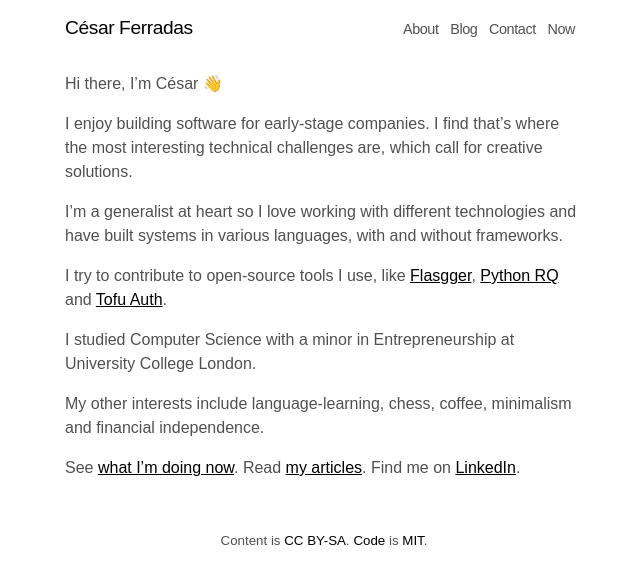
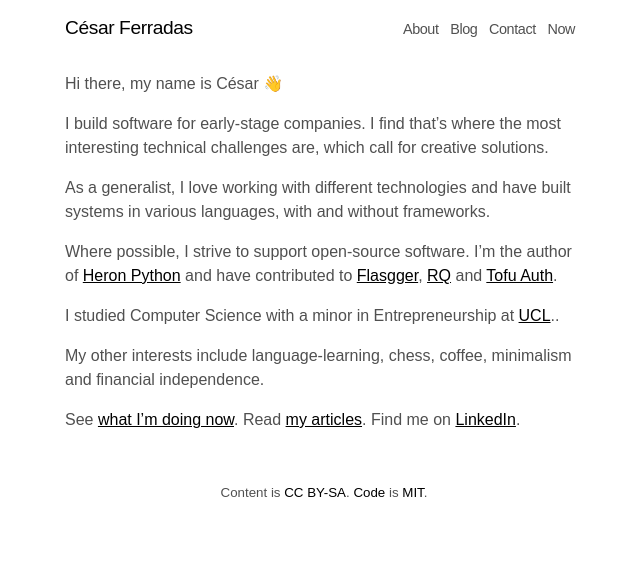
Before and after one commit to cesarferradas/ferrad.as, a Jekyll site: the page built from index.md, in a window 1280 px wide. Shown: the top 584 px of the page, without its empty margins (316-956 px from the left). Built offline with Jekyll 4.4.1, drawn with Linux system fonts in a browser that asks for light colours.

Commit message:
update index page

```diff
--- a/index.md
+++ b/index.md
@@ -3,24 +3,26 @@ layout: page
 title: ""
 ---
 
-Hi there, I'm César 👋
+Hi there, my name is César 👋
 
-I enjoy building software for early-stage companies. I find that's where the
-most interesting technical challenges are, which call for creative solutions.
+I build software for early-stage companies. I find that's where the most
+interesting technical challenges are, which call for creative solutions.
 
-I'm a generalist at heart so I love working with different technologies and
-have built systems in various languages, with and without frameworks.
+As a generalist, I love working with different technologies and have built
+systems in various languages, with and without frameworks.
 
-I try to contribute to open-source tools I use, like
-[Flasgger](https://github.com/flasgger/flasgger/pull/340),
-[Python RQ](https://github.com/rq/rq/pull/1514) and
-[Tofu Auth](https://github.com/calleluks/Tofu/pull/44).
+Where possible, I strive to support open-source software. I'm the author
+of [Heron Python](https://pypi.org/project/heron-data/){:target="_blank"} and
+have contributed to
+[Flasgger](https://github.com/flasgger/flasgger/pull/340){:target="_blank"},
+[RQ](https://github.com/rq/rq/pull/1514){:target="_blank"} and
+[Tofu Auth](https://github.com/calleluks/Tofu/pull/44){:target="_blank"}.
 
-I studied Computer Science with a minor in Entrepreneurship at University
-College London.
+I studied Computer Science with a minor in Entrepreneurship at
+[UCL](https://www.ucl.ac.uk/){:target="_blank"}..
 
 My other interests include language-learning, chess, coffee, minimalism and
 financial independence.
 
 See [what I'm doing now](/now). Read [my articles](/blog). Find me on
-[LinkedIn]({{ site.author.linkedin }}).
+[LinkedIn]({{ site.author.linkedin }}){:target="_blank"}.
```
